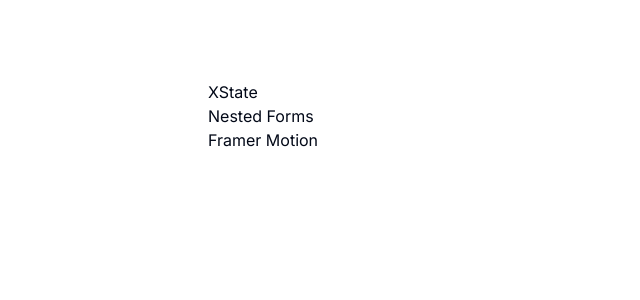
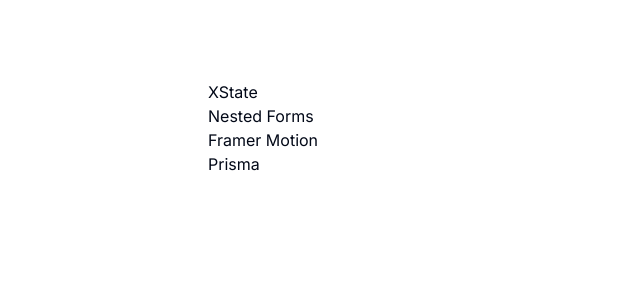
Before and after one commit to jakubfiglak/sandbox, a Next.js app: page / in a window 1280 px wide. Shown: the top 300 px of the page, without its empty margins (0-640 px from the left). Built offline with nearby package versions, Linux system fonts and the light colour scheme.

Commit message:
feat: update seed script

```diff
--- a/app/page.tsx
+++ b/app/page.tsx
@@ -14,6 +14,9 @@
           <li>
             <Link href="/framer-motion">Framer Motion</Link>
           </li>
+          <li>
+            <Link href="/prisma">Prisma</Link>
+          </li>
         </ul>
       </nav>
     </main>
--- /dev/null
+++ b/app/prisma/page.tsx
@@ -0,0 +1,11 @@
+import Link from "next/link";
+
+const PrismaPage = () => {
+  return (
+    <div>
+      <nav></nav>
+    </div>
+  );
+};
+
+export default PrismaPage;
--- a/prisma/seed-data/posts.ts
+++ b/prisma/seed-data/posts.ts
@@ -11,4 +11,5 @@
   author: { connect: { id: transientParams.authorId } },
   title: faker.lorem.sentence(),
   content: faker.lorem.paragraphs(3),
+  commentable: { create: {} },
 }));
```
Also changed, not shown: 2 other files (tests, documents, lock files or other folders).
